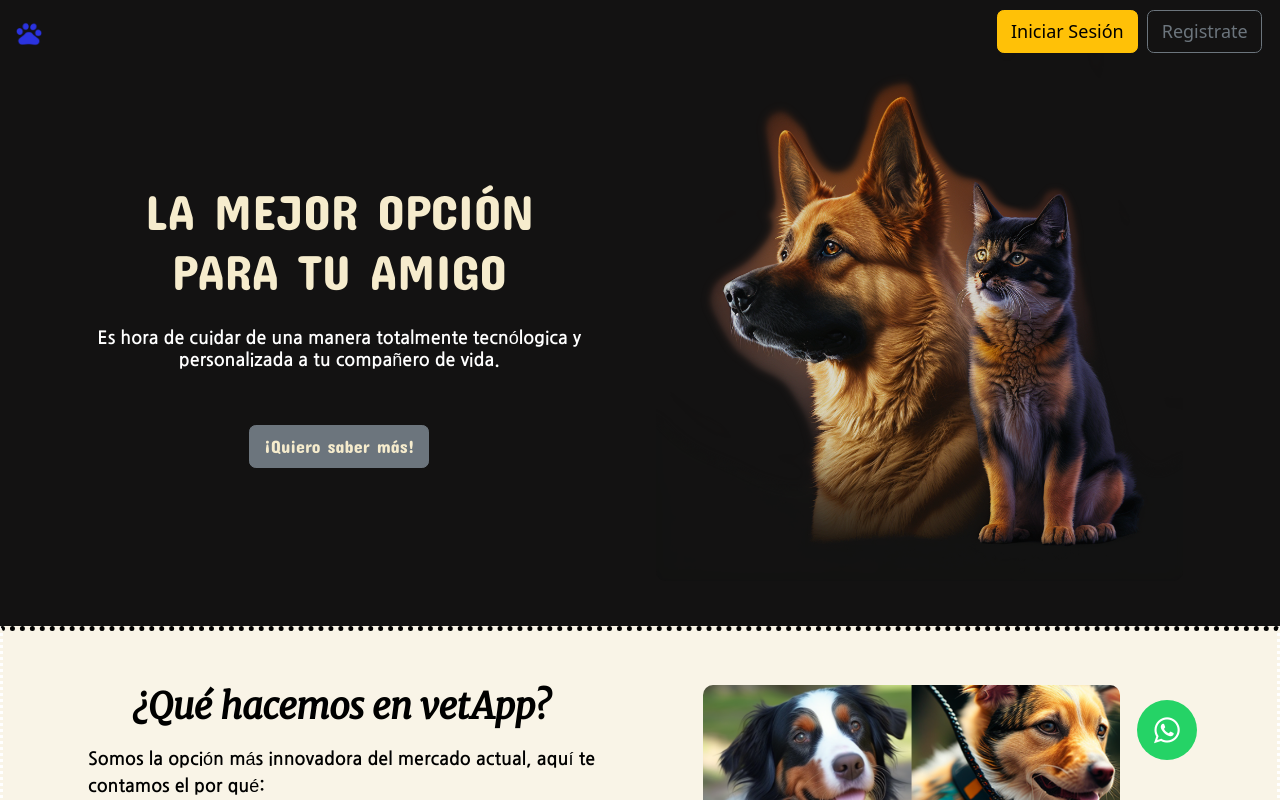
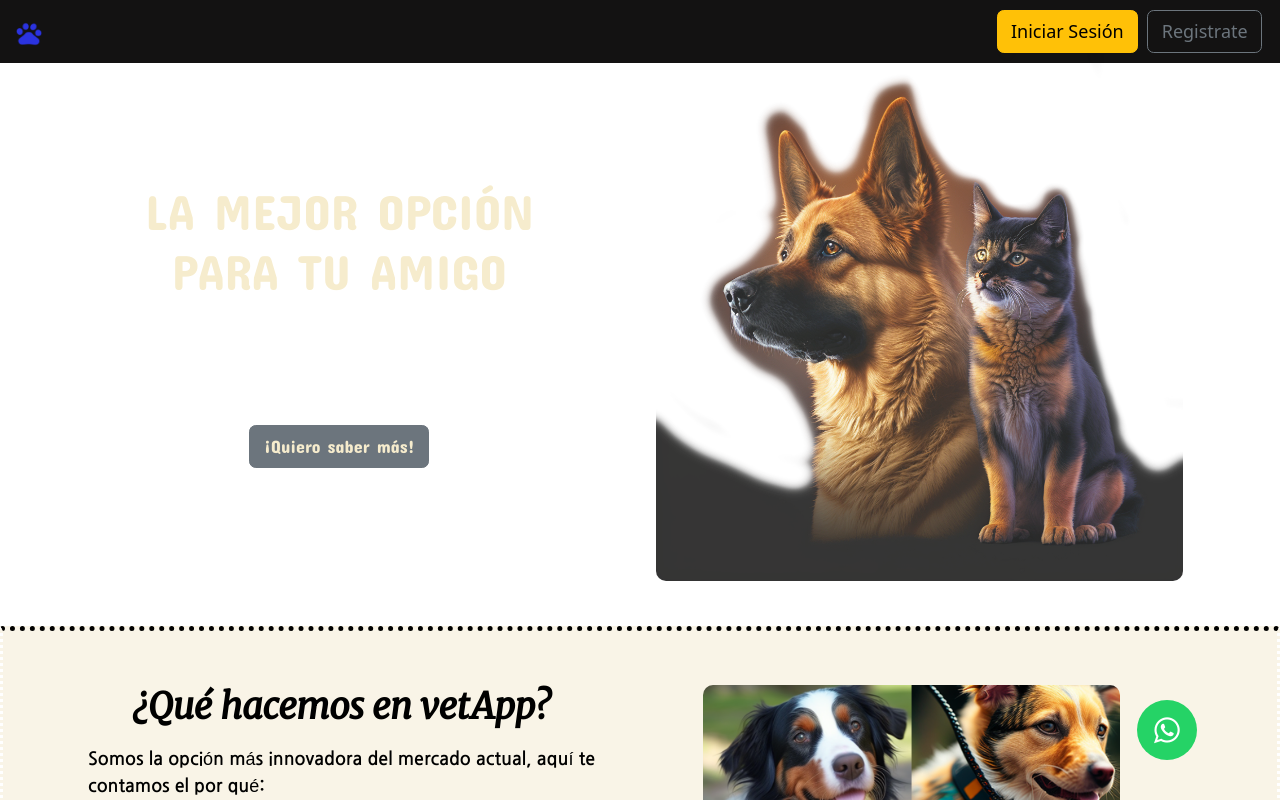
Before and after one commit to andersonNB/vet-app, a React (Vite) app: page / in a window 1280 px wide. Shown: the top 800 px of the page. Built offline with nearby package versions, Linux system fonts and the light colour scheme; a web font is replaced by a local one.

Commit message:
UPDATE: css update in VetApp component

```diff
--- a/src/VetApp.jsx
+++ b/src/VetApp.jsx
@@ -1,6 +1,6 @@
 import {BrowserRouter} from "react-router-dom";
 // import reactLogo from './assets/react.svg'
-import "./VetApp.scss";
+// import "./VetApp.scss";
 import {VetRoutes} from "./routes";
 
 function VetApp() {
--- a/src/VetApp.scss
+++ b/src/VetApp.scss
@@ -5,7 +5,7 @@
 html{
     margin: 0;
     padding: 0;
-    width: 100vw;
+    // width: 100vw;
 }
 
 body {
```
